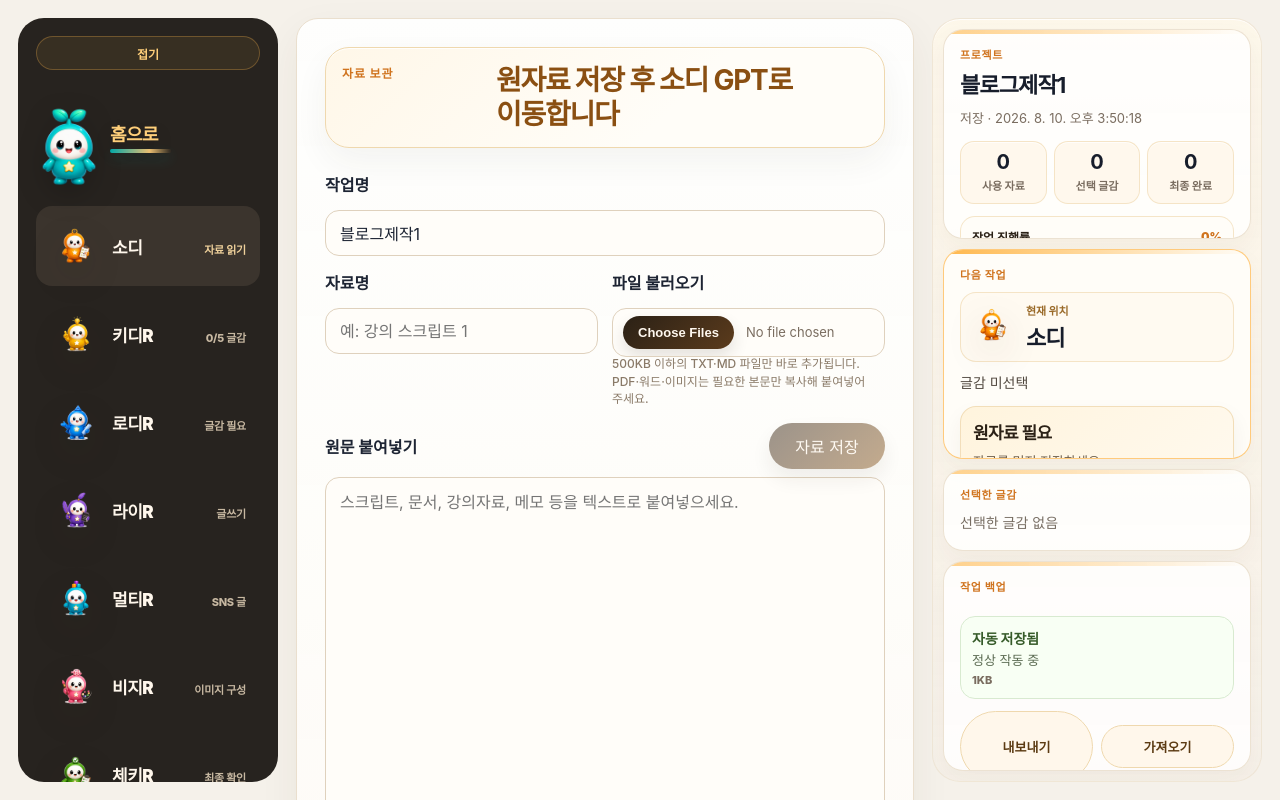
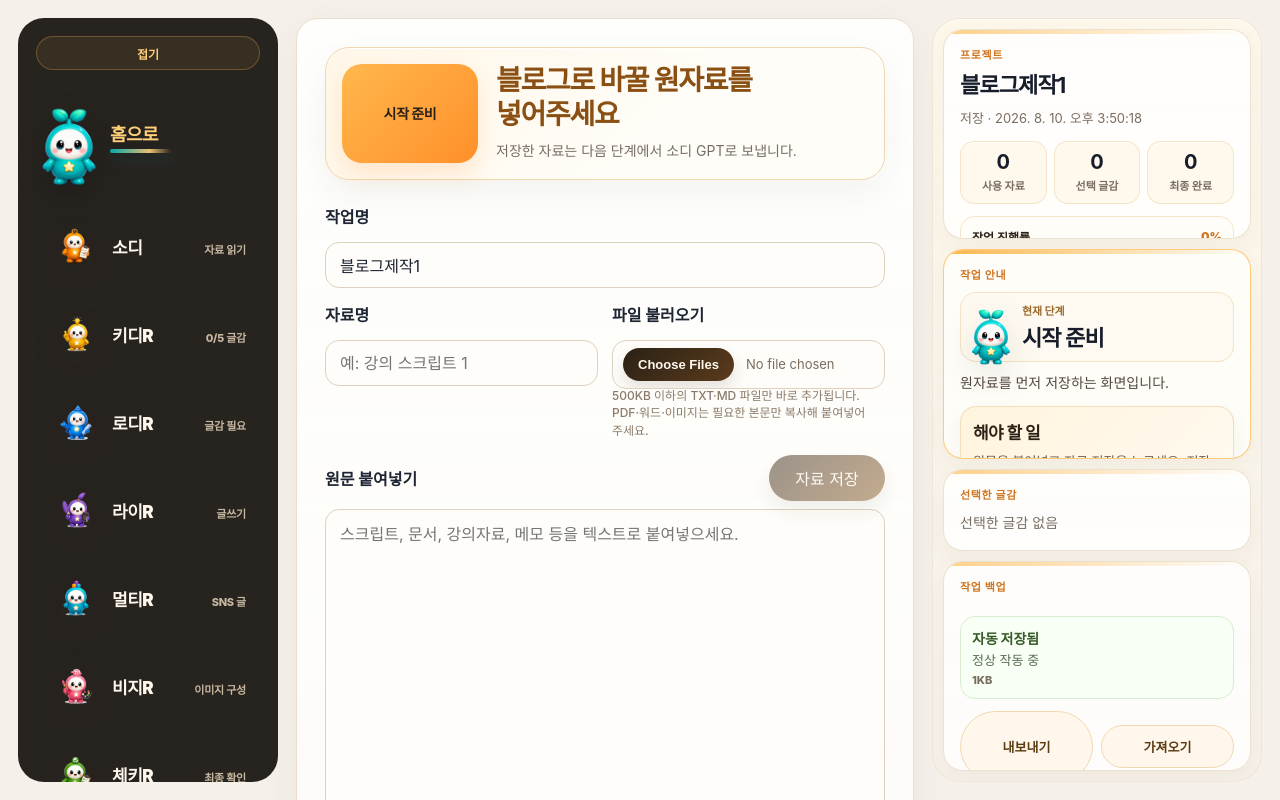
Before and after one commit to dreamsapi-hee/dreamsapi_rebuild_studio, a React (Vite) app: page / in a window 1280 px wide. Both pictures are taken after a click on the button "START". Shown: the top 800 px of the page. Built offline with nearby package versions, Linux system fonts and the light colour scheme.

Commit message:
Add files via upload

```diff
--- a/src/components/Layout.tsx
+++ b/src/components/Layout.tsx
@@ -38,10 +38,11 @@ interface LayoutProps {
   onManageSources: () => void;
   storageHealth: StorageHealth;
   characterStatuses: Record<PartnerKey, CharacterState>;
+  isSourceSetup?: boolean;
   children: ReactNode;
 }
 
-export default function Layout({ project, onPartnerChange, onTopicChange, onExportJson, onImportJson, onHome, onManageSources, storageHealth, characterStatuses, children }: LayoutProps) {
+export default function Layout({ project, onPartnerChange, onTopicChange, onExportJson, onImportJson, onHome, onManageSources, storageHealth, characterStatuses, isSourceSetup = false, children }: LayoutProps) {
   const [leftCompact, setLeftCompact] = useState(false);
   const currentTopic = project.currentTopicId ? project.topics[project.currentTopicId] : null;
   const completed = project.selectedTopicIds.filter((id) => project.topics[id]?.status === "final_done").length;
@@ -63,7 +64,7 @@ export default function Layout({ project, onPartnerChange, onTopicChange, onExpo
           {partnerOrder.map((partner) => (
             <button
               key={partner}
-              className={`${project.currentPartner === partner ? "active" : ""} ${characterStatuses[partner] === "complete" ? "done" : ""}`}
+              className={`${!isSourceSetup && project.currentPartner === partner ? "active" : ""} ${characterStatuses[partner] === "complete" ? "done" : ""}`}
               style={{ "--character-color": partnerCharacters[partner].color } as CSSProperties}
               onClick={() => onPartnerChange(partner)}
             >
@@ -108,15 +109,21 @@ export default function Layout({ project, onPartnerChange, onTopicChange, onExpo
         </section>
 
         <section className="panel-card current-status-card priority-panel-card">
-          <p className="eyebrow">다음 작업</p>
+          <p className="eyebrow">작업 안내</p>
           <div className="current-partner-line">
-            <PartnerAvatar partner={project.currentPartner} size="sm" imageRole="default" />
+            {isSourceSetup ? <BrandMascot size="sm" /> : <PartnerAvatar partner={project.currentPartner} size="sm" imageRole="default" />}
             <div>
-              <span>현재 위치</span>
-              <h3>{partnerLabels[project.currentPartner]}</h3>
+              <span>{isSourceSetup ? "현재 단계" : "현재 파트너"}</span>
+              <h3>{isSourceSetup ? "시작 준비" : partnerLabels[project.currentPartner]}</h3>
             </div>
           </div>
-          <p className="current-topic-brief">{currentTopic ? `${topicLabel(currentTopic.topicId)} · ${currentTopic.finalTitle}` : "글감 미선택"}</p>
+          <p className="current-topic-brief">{isSourceSetup ? "원자료를 먼저 저장하는 화면입니다." : currentTopic ? `${topicLabel(currentTopic.topicId)} · ${currentTopic.finalTitle}` : "글감 미선택"}</p>
+          {isSourceSetup ? (
+            <div className="next-action-box passive-next-action">
+              <strong>해야 할 일</strong>
+              <span>원문을 붙여넣고 자료 저장을 누르세요. 저장 후 소디로 이동합니다.</span>
+            </div>
+          ) : (
             <div className="next-action-box">
               <strong>{next.title}</strong>
               <span>{next.description}</span>
@@ -127,6 +134,7 @@ export default function Layout({ project, onPartnerChange, onTopicChange, onExpo
                 {next.button}
               </button>
             </div>
+          )}
         </section>
 
         <section className="panel-card selected-topics-card">
--- a/src/components/ProjectSetup.tsx
+++ b/src/components/ProjectSetup.tsx
@@ -127,8 +127,15 @@ export default function ProjectSetup({ project, onUpdate, onDone }: ProjectSetup
   return (
     <section className="stage-card setup-card">
       <div className="setup-intro">
-        <p className="eyebrow">{project.masterSources.length ? "원자료 관리" : "자료 보관"}</p>
-        <h1>{project.masterSources.length ? "원자료를 추가하거나 이번 분석에서 제외할 수 있습니다" : "원자료 저장 후 소디 GPT로 이동합니다"}</h1>
+        <div className="setup-step-badge">
+          <span>{project.masterSources.length ? "자료 보관소" : "시작 준비"}</span>
+        </div>
+        <div className="setup-intro-copy">
+          <h1>{project.masterSources.length ? "분석할 자료를 고르고 정리합니다" : "블로그로 바꿀 원자료를 넣어주세요"}</h1>
+          <p className="muted setup-subcopy">
+            저장한 자료는 다음 단계에서 소디 GPT로 보냅니다.
+          </p>
+        </div>
       </div>
 
       <label>작업명</label>
@@ -174,7 +181,7 @@ export default function ProjectSetup({ project, onUpdate, onDone }: ProjectSetup
 
       {onDone && (
         <div className="row-actions">
-          <button className="primary" onClick={onDone} disabled={activeCount === 0}>자료 분석하러 GO</button>
+          <button className="primary" onClick={onDone} disabled={activeCount === 0}>저장 끝내고 소디로 GO</button>
         </div>
       )}
     </section>
```
Lines whose indentation alone changed are shown as unchanged.
